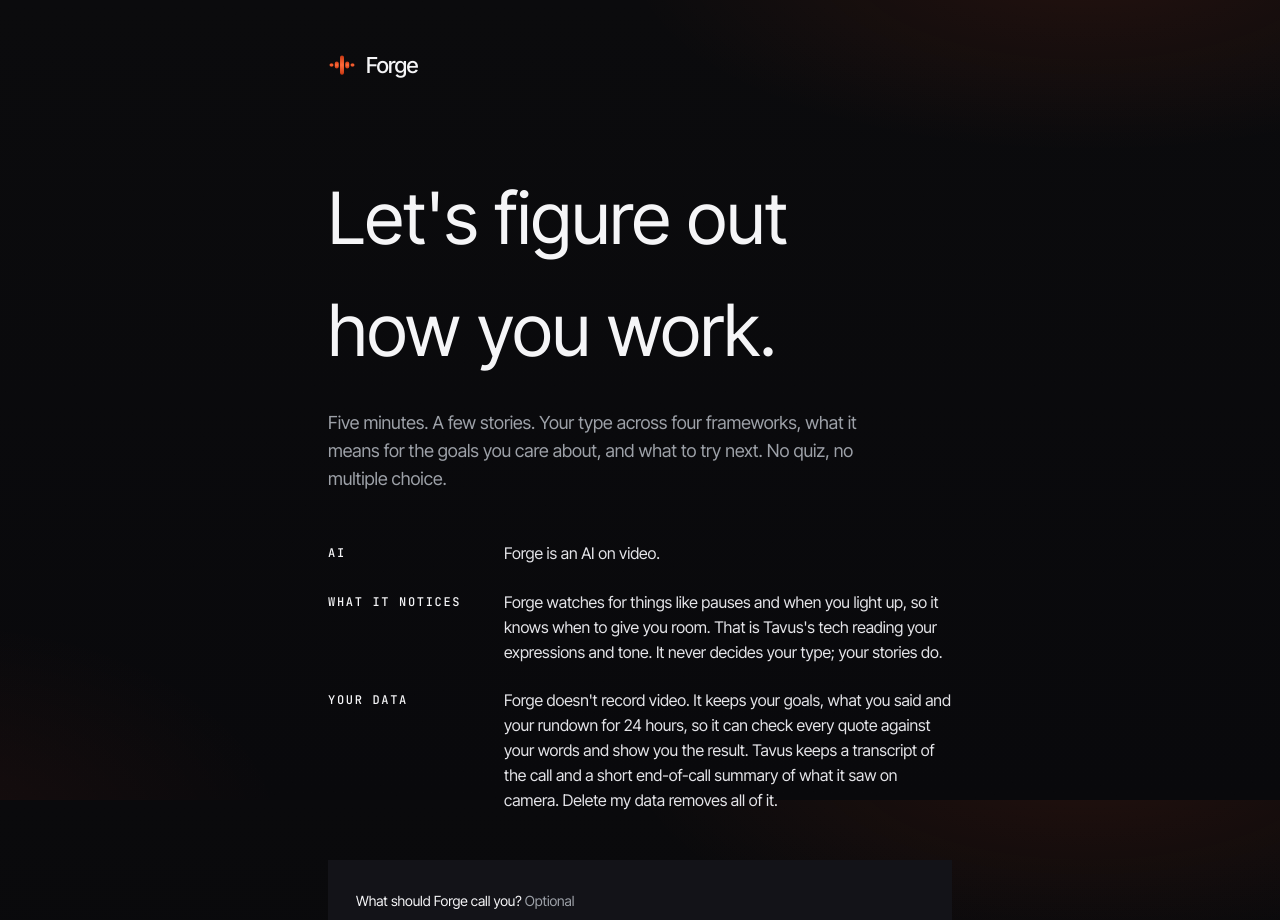
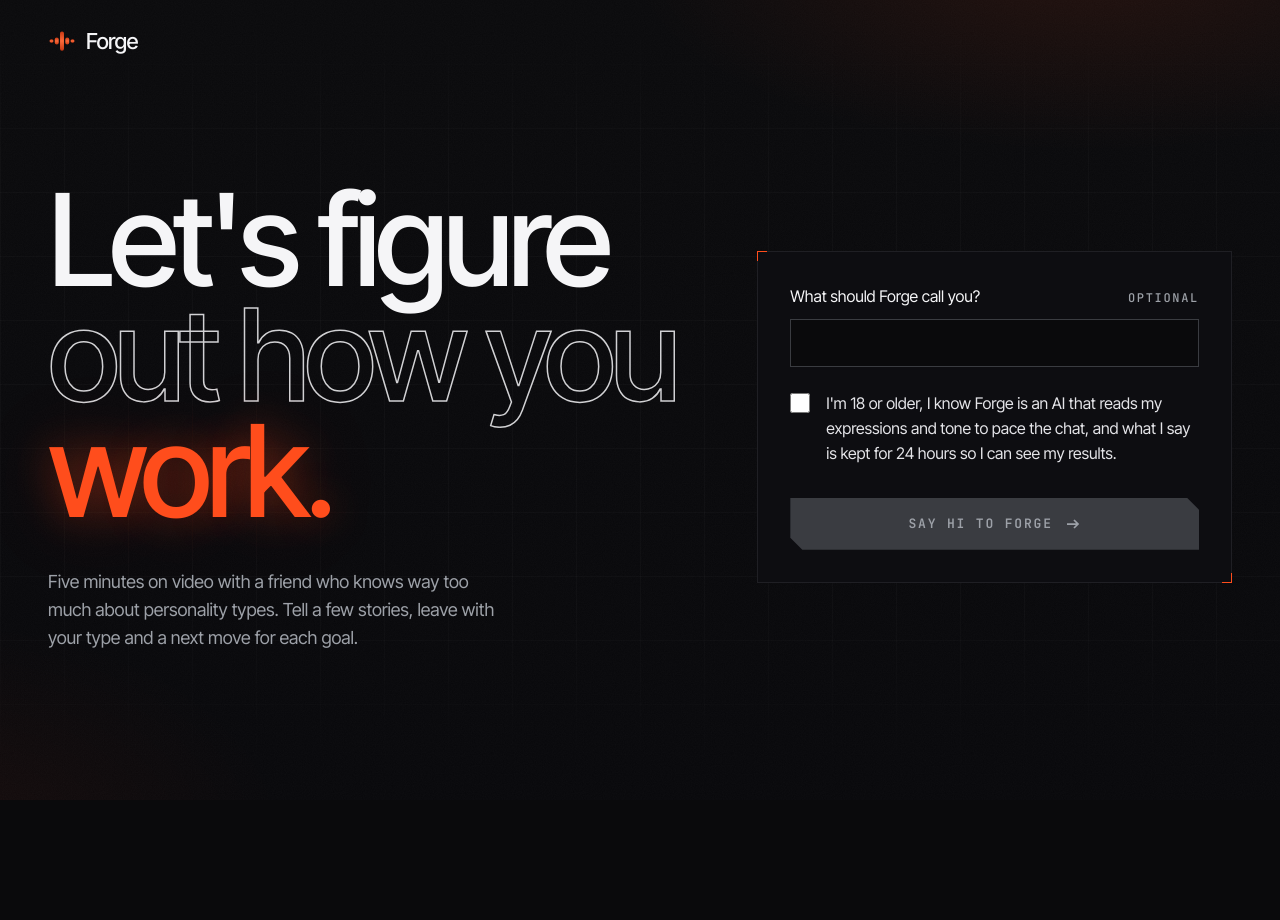
Before and after one commit to Elysian11110/forge-on-tavus, a Next.js app: page / in a window 1280 px wide. Shown: the top 920 px of the page. After the commit the page ends 800 px from the top, so only its background shows below. Built offline with nearby package versions, Linux system fonts and the light colour scheme; what @daily-co/daily-react would draw is missing.

Commit message:
plain landing: one headline, one subline, one consent line, no fine print

```diff
--- a/app/components/consent-screen.tsx
+++ b/app/components/consent-screen.tsx
@@ -1,71 +1,47 @@
+import type { ReactNode } from "react";
 import { Wordmark } from "@/app/components/brand";
-import { CrisisLine } from "@/app/components/crisis-card";
 import { SayHiForm } from "@/app/components/say-hi-form";
 import type { ActiveSession } from "@/lib/client/forge-state";
-import { corpus } from "@/lib/synth/corpus";
 import type { Arc } from "@/lib/types";
 
-// The three facts above the box: what Forge is, what it notices, and what is kept where.
-const FACTS = [
-  { label: "AI", text: "Forge is an AI on video." },
-  {
-    label: "What it notices",
-    text: "Forge watches for things like pauses and when you light up, so it knows when to give you room. That is Tavus's tech reading your expressions and tone. It never decides your type; your stories do.",
-  },
-  {
-    label: "Your data",
-    text: "Forge doesn't record video. It keeps your goals, what you said and your rundown for 24 hours, so it can check every quote against your words and show you the result. Tavus keeps a transcript of the call and a short end-of-call summary of what it saw on camera. Delete my data removes all of it.",
-  },
-];
+/** The landing as it looks: the mark, one headline, one subline, and the form beside it. */
+export function Landing({ arc, children }: { arc: Arc; children: ReactNode }) {
+  return (
+    <main className="relative min-h-dvh overflow-hidden">
+      <div aria-hidden className="grid-faint pointer-events-none absolute inset-0" />
+      <div className="relative mx-auto flex min-h-dvh w-full max-w-7xl flex-col px-4 py-6 sm:px-8 lg:px-12">
+        <Wordmark />
 
-const TRC = corpus.credit.trc;
+        <div className="grid flex-1 grid-cols-[minmax(0,1fr)] content-center gap-10 py-8 sm:gap-12 sm:py-12 lg:grid-cols-12 lg:items-center lg:gap-8 lg:py-16">
+          <div className="lg:col-span-7">
+            <h1 className="type-hero text-[length:clamp(3.5rem,12vw,8rem)] text-ink">
+              <span className="block">Let&apos;s figure</span>
+              <span className="type-outline block">out how you</span>
+              <span className="type-heat block">work.</span>
+            </h1>
+            <p className="mt-6 max-w-md text-lg text-quiet sm:mt-10">
+              {arc === 7 ? "Seven" : "Five"} minutes on video with a friend who knows way too much about
+              personality types. Tell a few stories, leave with your type and a next move for each goal.
+            </p>
+          </div>
+
+          <div className="lg:col-span-5">{children}</div>
+        </div>
+      </div>
+    </main>
+  );
+}
 
 interface ConsentScreenProps {
   arc: Arc;
   askPasscode: boolean;
-  crisisLine: string;
   onStarted: (session: ActiveSession) => void;
 }
 
-export function ConsentScreen({ arc, askPasscode, crisisLine, onStarted }: ConsentScreenProps) {
+export function ConsentScreen({ arc, askPasscode, onStarted }: ConsentScreenProps) {
   return (
-    <main className="forge-night min-h-dvh">
-      <div className="mx-auto flex min-h-dvh w-full max-w-2xl flex-col px-4 py-8 sm:px-6 sm:py-12">
-        <Wordmark />
-
-        <h1 className="type-display mt-14 text-balance text-[length:clamp(2.75rem,8vw,4.5rem)] text-ink sm:mt-20">
-          Let&apos;s figure out how you work.
-        </h1>
-        <p className="mt-6 max-w-xl text-lg text-quiet">
-          {arc === 7 ? "Seven" : "Five"} minutes. A few stories. Your type across four frameworks, what it means for
-          the goals you care about, and what to try next. No quiz, no multiple choice.
-        </p>
-
-        <dl className="mt-12 space-y-6">
-          {FACTS.map((fact) => (
-            <div key={fact.label} className="grid gap-1.5 sm:grid-cols-[9.5rem_1fr] sm:gap-6">
-              <dt className="type-label pt-1 text-accent-ink">{fact.label}</dt>
-              <dd className="text-ink-body">{fact.text}</dd>
-            </div>
-          ))}
-        </dl>
-
-        <SayHiForm askPasscode={askPasscode} onStarted={onStarted} />
-
-        <footer className="mt-auto pt-12 text-sm text-quiet">
-          <p>
-            Forge is a friend with strong opinions about personality, not a professional. If things are heavy right
-            now, talk to a person: <CrisisLine line={crisisLine} />.
-          </p>
-          <p className="type-label mt-5">
-            Frameworks: {TRC.title} by {TRC.author} (
-            <a href={TRC.license_url} target="_blank" rel="noreferrer" className="underline underline-offset-4">
-              {TRC.license}
-            </a>
-            ), Jungian types, Socionics, Enneagram
-          </p>
-        </footer>
-      </div>
-    </main>
+    <Landing arc={arc}>
+      <SayHiForm askPasscode={askPasscode} onStarted={onStarted} />
+    </Landing>
   );
 }
--- a/app/components/forge-app.tsx
+++ b/app/components/forge-app.tsx
@@ -88,9 +88,9 @@
 
   return (
     <CVIProvider>
-      <div className={presenter ? "pb-[34vh]" : undefined}>
+      <div className={presenter ? "pb-[44vh] lg:pb-[32vh]" : undefined}>
         {screen === "consent" && (
-          <ConsentScreen arc={arc} askPasscode={askPasscode} crisisLine={crisisLine} onStarted={start} />
+          <ConsentScreen arc={arc} askPasscode={askPasscode} onStarted={start} />
         )}
         {screen === "call" && session && (
           <CallScreen
--- a/app/components/say-hi-form.tsx
+++ b/app/components/say-hi-form.tsx
@@ -1,32 +1,33 @@
 "use client";
 
-import { useState, type FormEvent } from "react";
+import { useState, type FormEvent, type ReactNode } from "react";
 import { createSession, type RouteReply } from "@/lib/client/api";
 import { checkDevices, type MicProblem } from "@/lib/client/devices";
 import type { ActiveSession } from "@/lib/client/forge-state";
 import type { CreateSessionResponse } from "@/lib/types";
 
 const CONSENT_TEXT =
-  "I'm 18 or older, I know Forge is an AI, and I'm okay with Tavus reading my expressions and tone during the call.";
+  "I'm 18 or older, I know Forge is an AI that reads my expressions and tone to pace the chat, and what I say is kept for 24 hours so I can see my results.";
 
-const MIC_PROBLEM_TEXT: Record<MicProblem, string> = {
+export const MIC_PROBLEM_TEXT: Record<MicProblem, string> = {
   missing: "No mic found. Plug one in, then try again.",
   blocked: "Forge needs your mic to hear you. Allow it in your browser's site settings, then try again.",
   unsupported: "This browser can't open a mic here. Try the latest Chrome or Safari, on https.",
 };
 
-type Phase = "idle" | "checking" | "calling";
+export type Phase = "idle" | "checking" | "calling";
 
 const BUTTON_TEXT: Record<Phase, string> = {
   idle: "Say hi to Forge",
-  checking: "Checking your mic and camera...",
-  calling: "Calling Forge...",
+  checking: "Checking mic and camera",
+  calling: "Calling Forge",
 };
 
 /** A friendly line for each way the create can fail. */
-function failureText(reply: Extract<RouteReply<CreateSessionResponse>, { ok: false }>): string {
+export function failureText(reply: Extract<RouteReply<CreateSessionResponse>, { ok: false }>): string {
   if (reply.status === 401) return "That passcode didn't work. Check it and try again.";
   if (reply.status === 409) return "Forge is already on a call. Give it a minute, then try again.";
+  if (reply.status === 429) return "Too many tries with the wrong passcode. Wait a little, then try again.";
   if (reply.error === "consent_required") return "Tick the box first, then say hi.";
   if (reply.status === 502) return "Couldn't reach Tavus just now. Try again in a minute.";
   if (reply.status === 503) return "Forge isn't fully set up yet. Try again a little later.";
@@ -38,7 +39,7 @@
   onStarted: (session: ActiveSession) => void;
 }
 
-/** Passcode, an optional first name, the one consent box and the button. Devices are checked first, so a missing mic never costs a call. */
+/** First name, passcode, the one consent box and the button. Devices are checked first, so a missing mic never costs a call. */
 export function SayHiForm({ askPasscode, onStarted }: SayHiFormProps) {
   const [consent, setConsent] = useState(false);
   const [firstName, setFirstName] = useState("");
@@ -79,55 +80,105 @@
   }
 
   return (
-    <form onSubmit={sayHi} className="mt-12 space-y-5 rounded-card bg-surface p-5 sm:p-7">
-      {showPasscode && (
+    <SayHiView
+      showPasscode={showPasscode}
+      firstName={firstName}
+      passcode={passcode}
+      consent={consent}
+      phase={phase}
+      ready={ready}
+      problem={problem}
+      onFirstName={setFirstName}
+      onPasscode={setPasscode}
+      onConsent={setConsent}
+      onSubmit={sayHi}
+    />
+  );
+}
+
+export interface SayHiViewProps {
+  showPasscode: boolean;
+  firstName: string;
+  passcode: string;
+  consent: boolean;
+  phase: Phase;
+  ready: boolean;
+  problem: string | null;
+  onFirstName: (value: string) => void;
+  onPasscode: (value: string) => void;
+  onConsent: (value: boolean) => void;
+  onSubmit: (event: FormEvent<HTMLFormElement>) => void;
+}
+
+function Field({ label, aside, children }: { label: string; aside?: string; children: ReactNode }) {
+  return (
     <label className="block">
-          <span className="text-sm text-ink">Passcode</span>
-          <input
-            type="password"
-            autoComplete="off"
-            value={passcode}
-            onChange={(e) => setPasscode(e.target.value)}
-            className="mt-2 h-11 w-full rounded-btn-sm border border-line bg-raised px-3.5 text-ink"
-          />
+      <span className="flex items-baseline justify-between gap-4">
+        <span className="text-ink">{label}</span>
+        {aside && <span className="type-label text-quiet">{aside}</span>}
+      </span>
+      {children}
     </label>
-      )}
+  );
+}
 
-      <label className="block">
-        <span className="text-sm text-ink">
-          What should Forge call you? <span className="text-quiet">Optional</span>
-        </span>
+const INPUT_CLASS =
+  "mt-2.5 h-12 w-full border border-rule bg-page px-4 text-ink transition-colors duration-150 hover:border-quiet focus:border-ember disabled:opacity-60";
+
+/** The form as it looks, with no state of its own. */
+export function SayHiView(props: SayHiViewProps) {
+  const busy = props.phase !== "idle";
+  return (
+    <form onSubmit={props.onSubmit} aria-busy={busy} className="frame p-6 sm:p-8">
+      <fieldset disabled={busy} className="space-y-6">
+        <Field label="What should Forge call you?" aside="Optional">
           <input
             type="text"
             autoComplete="given-name"
             maxLength={40}
-          value={firstName}
-          onChange={(e) => setFirstName(e.target.value)}
-          className="mt-2 h-11 w-full rounded-btn-sm border border-line bg-raised px-3.5 text-ink"
+            value={props.firstName}
+            onChange={(e) => props.onFirstName(e.target.value)}
+            className={INPUT_CLASS}
           />
-      </label>
+        </Field>
 
-      <label className="flex cursor-pointer items-start gap-3">
+        {props.showPasscode && (
+          <Field label="Passcode">
+            <input
+              type="password"
+              autoComplete="off"
+              value={props.passcode}
+              onChange={(e) => props.onPasscode(e.target.value)}
+              className={INPUT_CLASS}
+            />
+          </Field>
+        )}
+
+        <label className="flex cursor-pointer items-start gap-4">
           <input
             type="checkbox"
-          checked={consent}
-          onChange={(e) => setConsent(e.target.checked)}
-          className="mt-1 size-5 shrink-0 cursor-pointer"
+            checked={props.consent}
+            onChange={(e) => props.onConsent(e.target.checked)}
+            className="mt-0.5 size-5 shrink-0 cursor-pointer accent-ember"
           />
           <span className="text-ink-body">{CONSENT_TEXT}</span>
         </label>
+      </fieldset>
 
-      <button
-        type="submit"
-        disabled={!ready}
-        className="h-12 w-full rounded-btn bg-forge-violet px-6 font-medium text-forge-fg transition-colors duration-150 hover:bg-forge-violet-deep disabled:cursor-not-allowed disabled:opacity-40 sm:w-auto"
-      >
-        {BUTTON_TEXT[phase]}
+      <button type="submit" disabled={!props.ready} aria-busy={busy} className="cut-btn mt-8 w-full">
+        {busy && <span aria-hidden className="size-2 animate-breathe bg-page" />}
+        {BUTTON_TEXT[props.phase]}
+        {!busy && (
+          <svg aria-hidden width="16" height="16" viewBox="0 0 16 16" fill="none">
+            <path d="M2 8h11M9 4l4 4-4 4" stroke="currentColor" strokeWidth="1.75" />
+          </svg>
+        )}
       </button>
 
-      {problem && (
-        <p role="alert" className="text-emph">
-          {problem}
+      {props.problem && (
+        <p role="alert" className="mt-5 flex items-start gap-3 text-ink">
+          <span aria-hidden className="mt-2 size-1.5 shrink-0 bg-ember" />
+          {props.problem}
         </p>
       )}
     </form>
```
Lines whose indentation alone changed are shown as unchanged.
